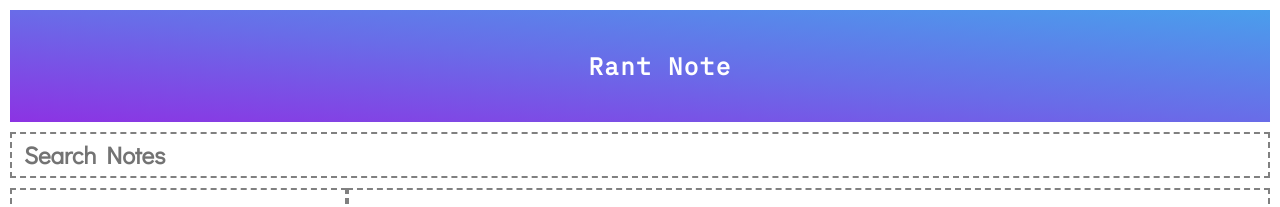
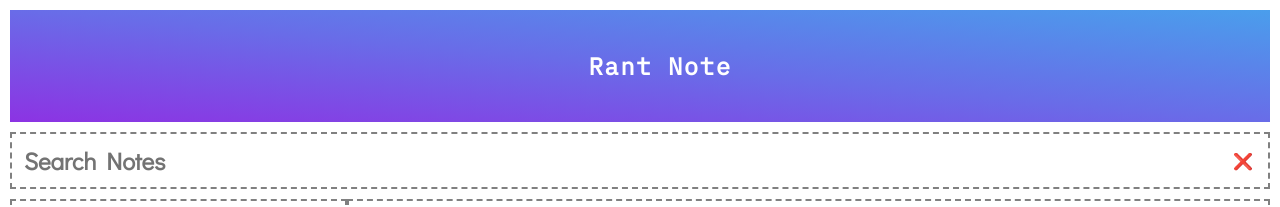
Before and after one commit to 1stofhername/react-rant-note, a React app: page / in a window 1280 px wide. Shown: the top 207 px of the page. Built offline with nearby package versions, Linux system fonts and the light colour scheme; data requests are answered from the project's data file.

Commit message:
Clear searchbar button'

```diff
--- a/src/assets/css/brooke.css
+++ b/src/assets/css/brooke.css
@@ -72,7 +72,7 @@ p.instructions {
 
 input {
   font-size: 24px;
-  height: 40px;
+  height: 51px;
   width: 100%;
   border: none;
 }
@@ -188,6 +188,7 @@ button:focus, input[type="submit"]:focus {
   outline: none;
 }
 
-button#delete [type="delete"] {
-  color:grey;
+p#clear-search {
+  padding-right: 15px;
+  padding-left: 15px;
 }
--- a/src/components/NoteContainer.js
+++ b/src/components/NoteContainer.js
@@ -8,24 +8,16 @@ function NoteContainer () {
   const [displayedNote, setDisplayedNote]=useState("");
   const [search, setSearch] = useState("");
   const [editMode, setEditMode]=useState("");
+  const filteredNotes = notes.filter(note=>note.title.toLowerCase().includes(search.toLowerCase()));
+
+
+  //CRUD Functions
 
   useEffect(()=>{
     fetch('http://localhost:3000/notes')
   .then((res)=>res.json())
   .then((data)=>setNotes(data))
 }, []);
-
-  function toggleEditMode () {
-    setEditMode(()=>!editMode)
-  }
-
-function toggleDisplayedNote (note) {
-  setDisplayedNote(note);
-}
-
-function handleSearchChange (event) {
-  setSearch(event.target.value);
-};
 
 function handleNewButtonClick () {
   fetch('http://localhost:3000/notes', {
@@ -37,7 +29,7 @@ function handleNewButtonClick () {
     body:JSON.stringify({
       userId:1,
       title:"default",
-      body:"placeholder"
+      body:"placeholder",
     })
   })
   .then(res=>res.json())
@@ -76,17 +68,40 @@ function onDeleteButtonClick (item) {
   .then(()=>handleDeleteItem(item))
 }
 
+
+//onEvent State Toggle Functions
+
+function toggleEditMode () {
+  setEditMode(()=>!editMode)
+}
+
+function toggleDisplayedNote (note) {
+setDisplayedNote(note);
+}
+
+function handleSearchChange (event) {
+setSearch(event.target.value);
+};
+
 function handleDeleteItem (deletedItem) {
   let updatedNotes=notes.filter((note)=>{return note.id!==deletedItem.id});
   setNotes(updatedNotes);
   setDisplayedNote("");
 }
 
-const filteredNotes = notes.filter(note=>note.title.toLowerCase().includes(search.toLowerCase()));
+function handleClearSearch (event) {
+  setSearch("");
+
+
+
+  console.log(event.target)
+}
+
+
 
   return (
     <>
-      <Search handleSearchChange={handleSearchChange} />
+      <Search handleSearchChange={handleSearchChange} handleClearSearch={handleClearSearch} search={search} />
       <div className="container">
         <Sidebar notes={filteredNotes} onNoteClick={toggleDisplayedNote} handleNewButtonClick={handleNewButtonClick} />
         <Content
--- a/src/components/Search.js
+++ b/src/components/Search.js
@@ -1,9 +1,10 @@
 import React from "react";
 
-function Search({ handleSearchChange }) {
+function Search({ search, handleSearchChange, handleClearSearch }) {
   return (
     <div className="filter">
-      <input id="search-bar" type="text" placeholder="Search Notes" onChange={(e)=>handleSearchChange(e)} />
+      <input id="search-bar" type="text" value={search} placeholder="Search Notes" onChange={(e)=>handleSearchChange(e)} />
+      <p hidden={false} id="clear-search" onClick={handleClearSearch}>&#10060;</p>
     </div>
   );
 }
```
